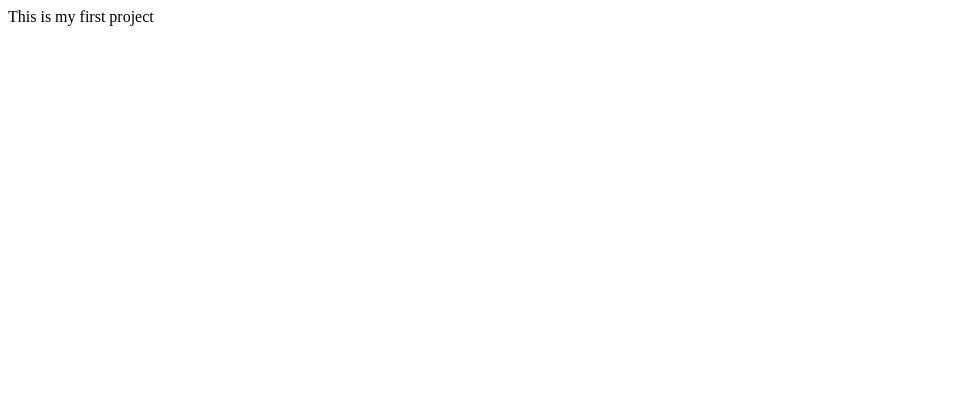
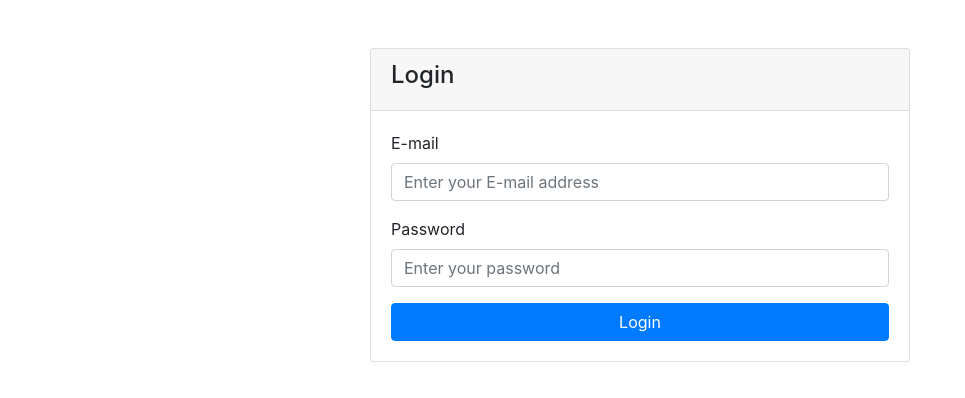
Before and after one commit to asthabhende/project, a plain HTML site: page index.html in a window 1280 px wide. Shown: the whole page, without its empty margins (0-965 px from the left). Drawn offline with nearby package versions, Linux system fonts and the light colour scheme.

Commit message:
Update index.html

```diff
--- a/index.html
+++ b/index.html
@@ -1 +1,65 @@
-This is my first project
+<!DOCTYPE html>
+<html lang="en">
+  <head>
+    <meta charset="UTF-8" />
+    <meta
+      name="viewport"
+      content="width=device-width, initial-scale=1, shrink-to-fit=no"
+    />
+    <link
+      rel="stylesheet"
+      href="https://stackpath.bootstrapcdn.com/bootstrap/4.5.2/css/bootstrap.min.css"
+    />
+    <title>Login Page</title>
+  </head>
+  <body>
+    <div class="container mt-5">
+      <div class="row justify-content-center">
+        <div class="col-md-6">
+          <div class="card">
+            <div class="card-header">
+              <h4>Login</h4>
+            </div>
+            <div class="card-body">
+              <form id="loginForm">
+                <div class="form-group">
+                  <label for="Email">E-mail</label>
+                  <input
+                    type="text"
+                    class="form-control"
+                    id="Email"
+                    placeholder="Enter your E-mail address"
+                    required
+                  />
+                </div>
+                <div class="form-group">
+                  <label for="password">Password</label>
+                  <input
+                    id="password"
+                    type="password"
+                    class="form-control"
+                    id="password"
+                    placeholder="Enter your password"
+                    required
+                  />
+                </div>
+                <button
+                  onclick="handleLogin()"
+                  class="btn btn-primary btn-block"
+                  href="./Q1.html"
+                >
+                  Login
+                </button>
+              </form>
+            </div>
+          </div>
+        </div>
+      </div>
+    </div>
+
+    <script src="https://code.jquery.com/jquery-3.5.1.slim.min.js"></script>
+    <script src="https://cdn.jsdelivr.net/npm/@popperjs/core@2.10.2/dist/umd/popper.min.js"></script>
+    <script src="https://stackpath.bootstrapcdn.com/bootstrap/4.5.2/js/bootstrap.min.js"></script>
+    <script src="./script.js"></script>
+  </body>
+</html>
```
